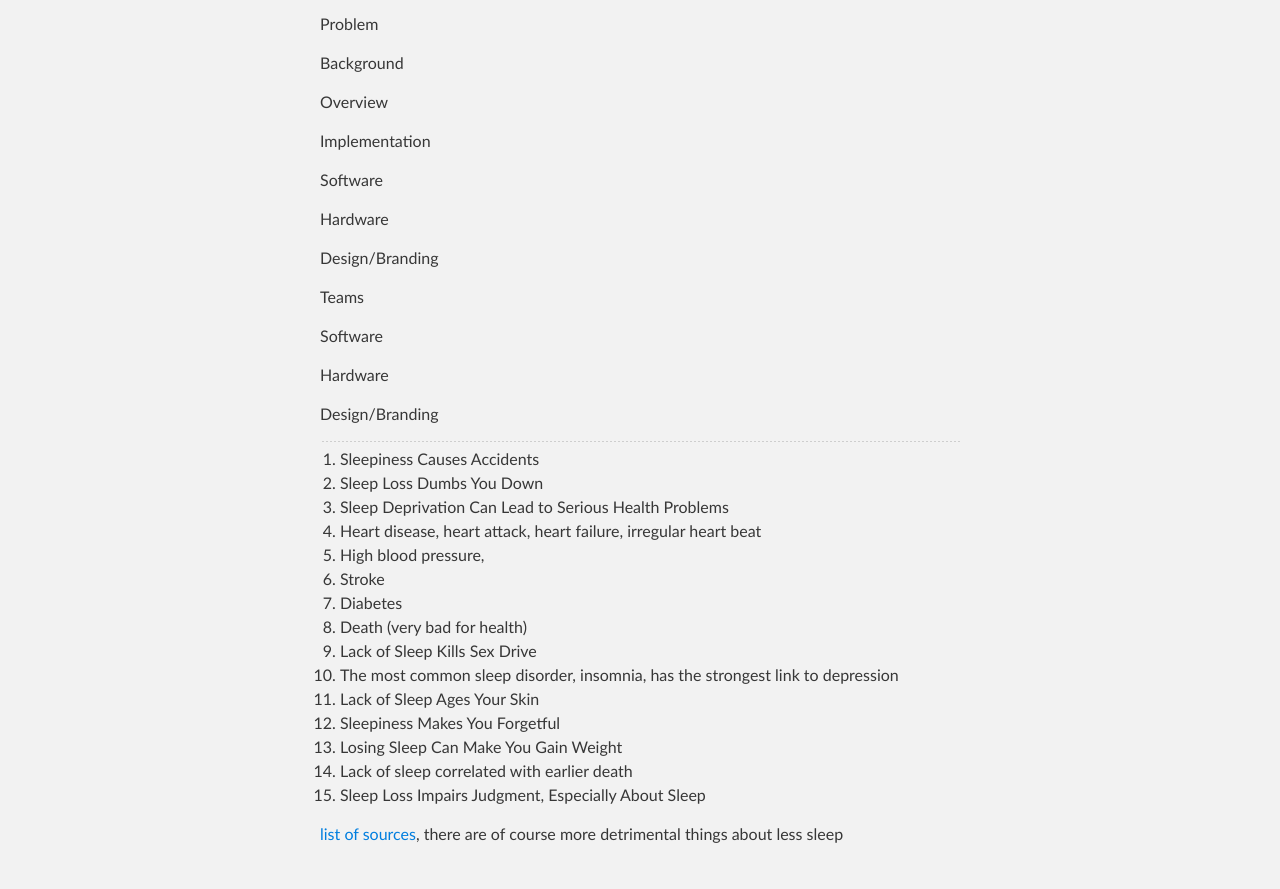
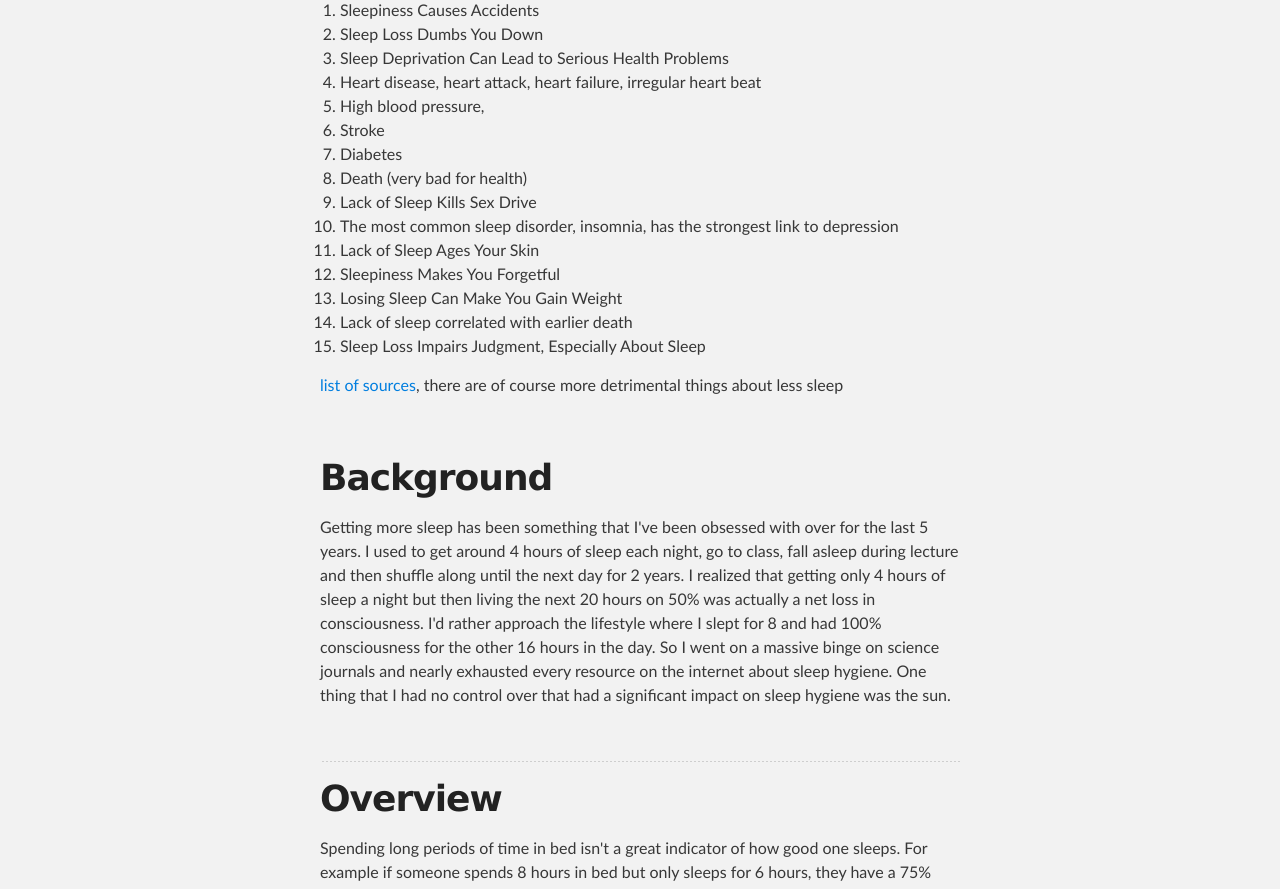
Before and after one commit to pcoutin/projectz, a plain HTML site: page index.html in a window 1280 px wide. Shown: the part 326-1215 px from the top of the page. Drawn offline with Linux system fonts and the light colour scheme.

Commit message:
Create gh-pages branch via GitHub

```diff
--- a/index.html
+++ b/index.html
@@ -31,33 +31,8 @@
     <!-- MAIN CONTENT -->
     <div id="main_content_wrap" class="outer">
       <section id="main_content" class="inner">
-        <p>Project Z (PZ)</p>
-
-<p>Smart blinds manipulation and automation</p>
-
-<p>Problem</p>
-
-<p>Background</p>
-
-<p>Overview</p>
-
-<p>Implementation</p>
-
-<p>Software</p>
-
-<p>Hardware</p>
-
-<p>Design/Branding</p>
-
-<p>Teams</p>
-
-<p>Software</p>
-
-<p>Hardware</p>
-
-<p>Design/Branding</p>
-
-<hr>
+        <h1>
+<a id="problem" class="anchor" href="#problem" aria-hidden="true"><span aria-hidden="true" class="octicon octicon-link"></span></a>Problem</h1>
 
 <ol>
 <li>Sleepiness Causes Accidents</li>
@@ -81,11 +56,17 @@
 
 <p> </p>
 
+<h1>
+<a id="background" class="anchor" href="#background" aria-hidden="true"><span aria-hidden="true" class="octicon octicon-link"></span></a>Background</h1>
+
 <p>Getting more sleep has been something that I've been obsessed with over for the last 5 years. I used to get around 4 hours of sleep each night, go to class, fall asleep during lecture and then shuffle along until the next day for 2 years. I realized that getting only 4 hours of sleep a night but then living the next 20 hours on 50% was actually a net loss in consciousness. I'd rather approach the lifestyle where I slept for 8 and had 100% consciousness for the other 16 hours in the day. So I went on a massive binge on science journals and nearly exhausted every resource on the internet about sleep hygiene. One thing that I had no control over that had a significant impact on sleep hygiene was the sun.</p>
 
 <p> </p>
 
 <hr>
+
+<h1>
+<a id="overview" class="anchor" href="#overview" aria-hidden="true"><span aria-hidden="true" class="octicon octicon-link"></span></a>Overview</h1>
 
 <p>Spending long periods of time in bed isn't a great indicator of how good one sleeps. For example if someone spends 8 hours in bed but only sleeps for 6 hours, they have a 75% efficiency. The goal of this project is to push this efficiency to approach 100% by optimizing the determinants that we cannot control.</p>
 
@@ -106,6 +87,9 @@
 <p>Below are the recommendations I have for this project and of course they're open to discussion :)</p>
 
 <hr>
+
+<h1>
+<a id="implementation" class="anchor" href="#implementation" aria-hidden="true"><span aria-hidden="true" class="octicon octicon-link"></span></a>Implementation</h1>
 
 <h2>
 <a id="software" class="anchor" href="#software" aria-hidden="true"><span aria-hidden="true" class="octicon octicon-link"></span></a>Software</h2>
```
Also changed, not shown: params.json (+1 -1 lines).
